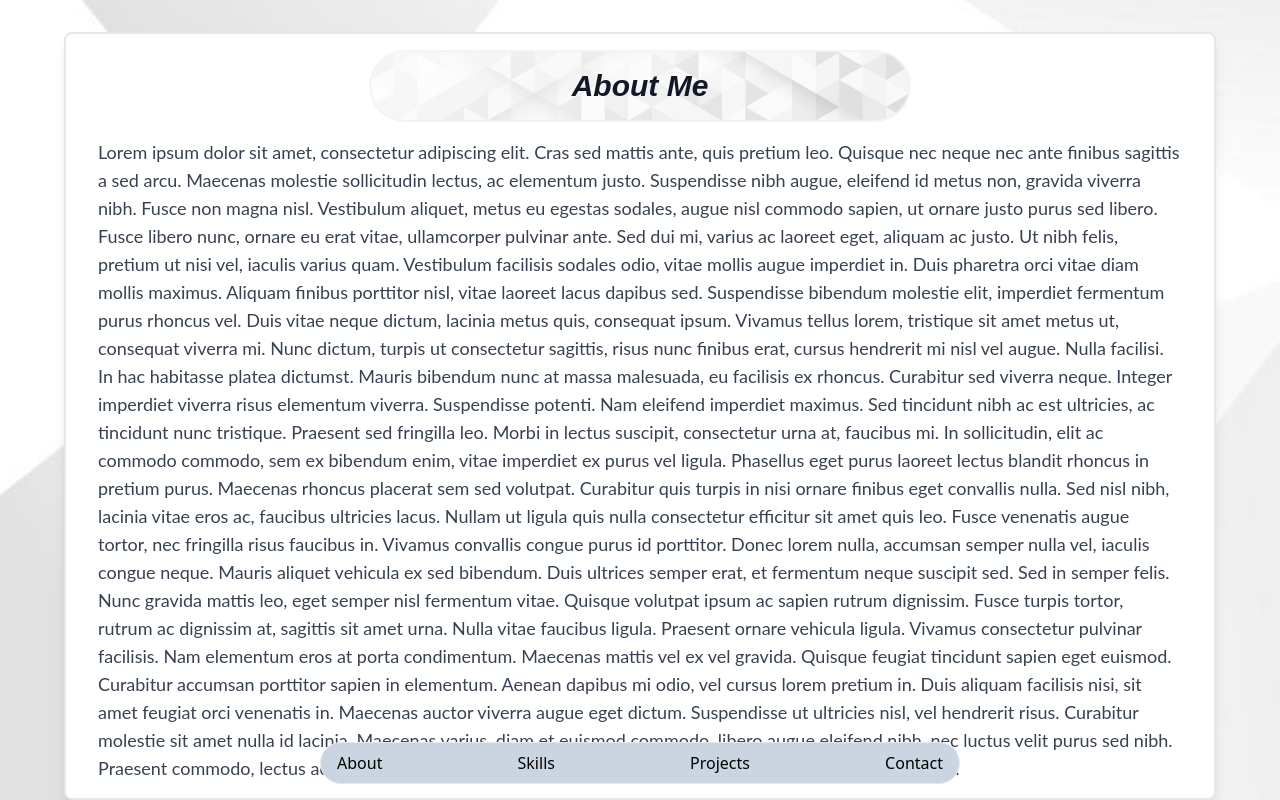
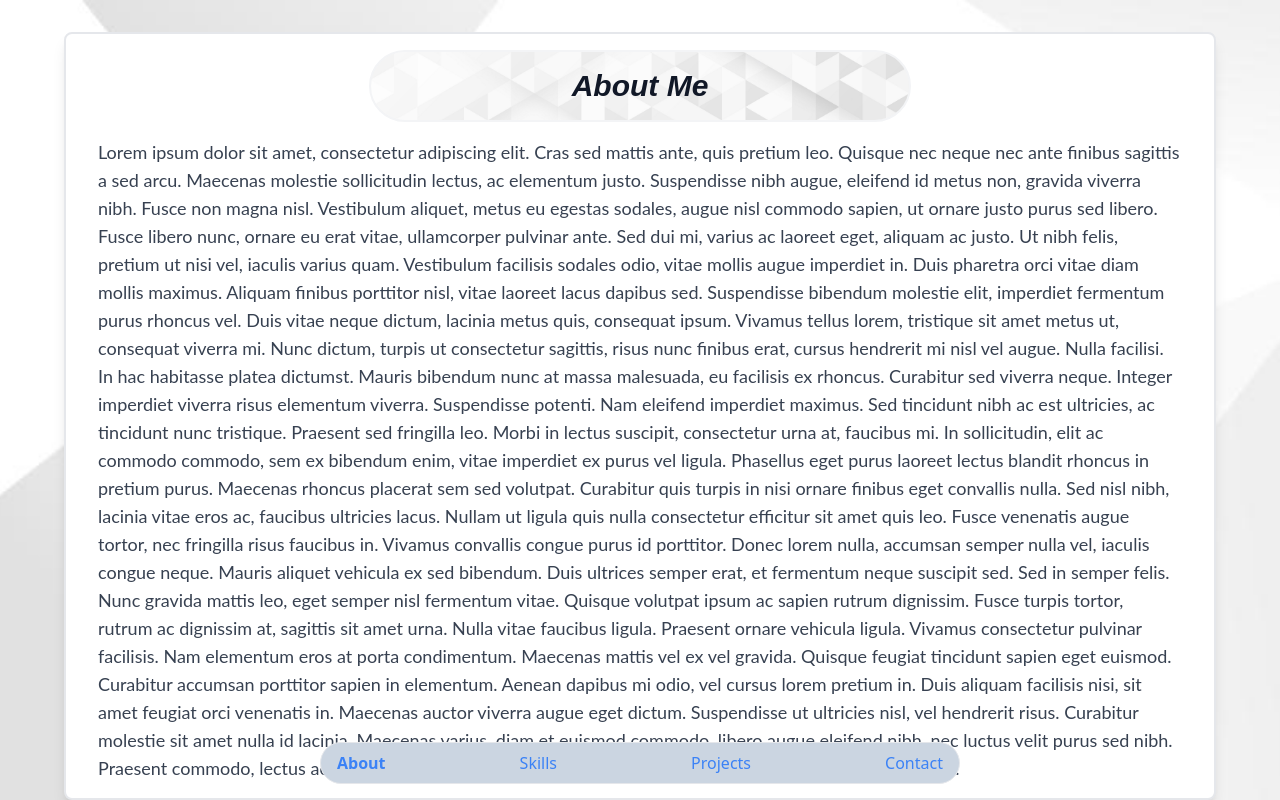
Before and after one commit to sunghogo/personal-website, a React (Create React App) app: page / in a window 1280 px wide. Shown: the top 800 px of the page. Built offline with nearby package versions, Linux system fonts and the light colour scheme.

Commit message:
NavigationBar.js: Now uses and renders Link components

```diff
--- a/src/components/NavigationBar.js
+++ b/src/components/NavigationBar.js
@@ -1,17 +1,22 @@
-import Typography from "./Typography";
+import Link from "./Link";
 
 function NavigationBar() {
-  const sections = ["About", "Skills", "Projects", "Contact"];
+  const links = [
+    { label: `About`, path: `/` },
+    { label: `Skills`, path: `/skills` },
+    { label: `Projects`, path: `/projects` },
+    { label: `Contact`, path: `/contact` },
+  ];
 
-  const renderedSections = sections.map((section) => (
-    <Typography key={section} fontSize={"sm"}>
-      {section}
-    </Typography>
+  const renderedLinks = links.map((link) => (
+    <Link key={link.label} to={link.path} activeClassName="font-bold">
+      {link.label}
+    </Link>
   ));
 
   return (
     <nav className="fixed inset-x-1/4 bottom-4 flex items-center justify-between mx-auto px-4 py-2 bg-slate-300 border rounded-full">
-      {renderedSections}
+      {renderedLinks}
     </nav>
   );
 }
```
